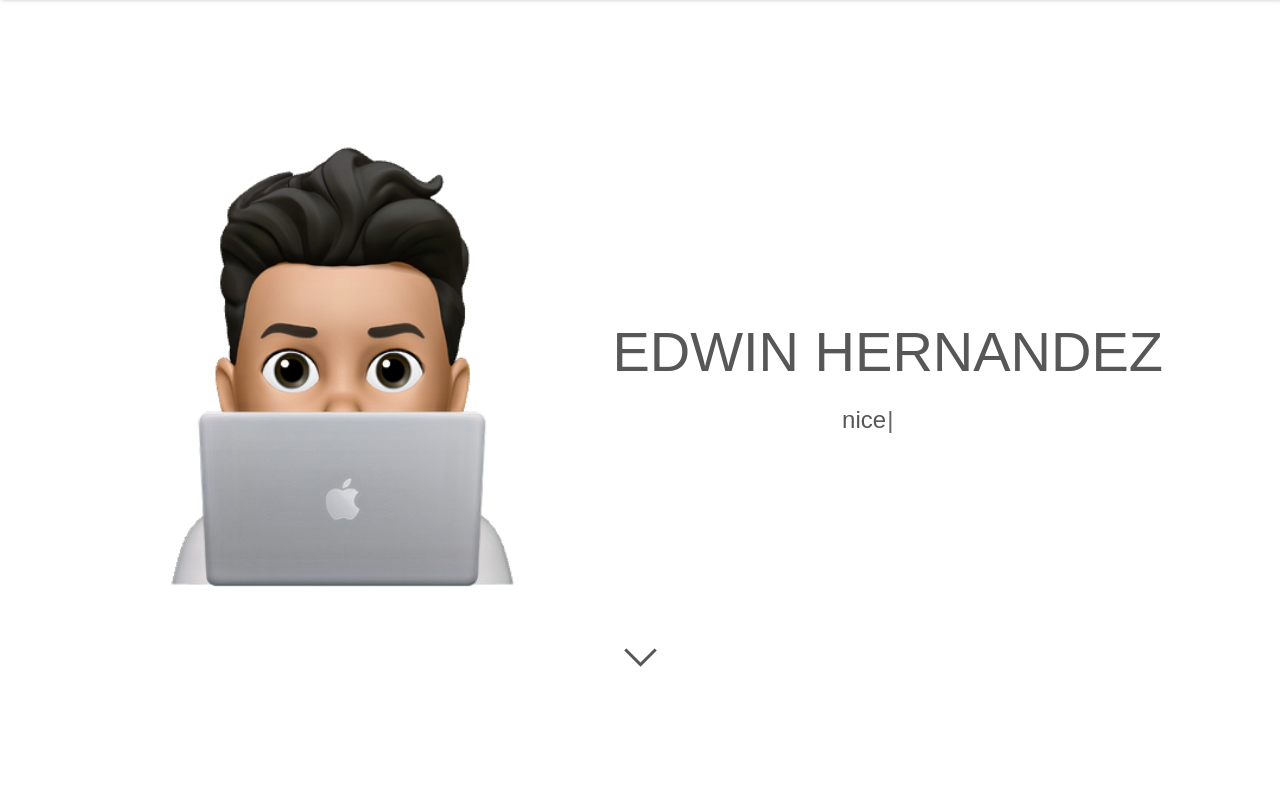
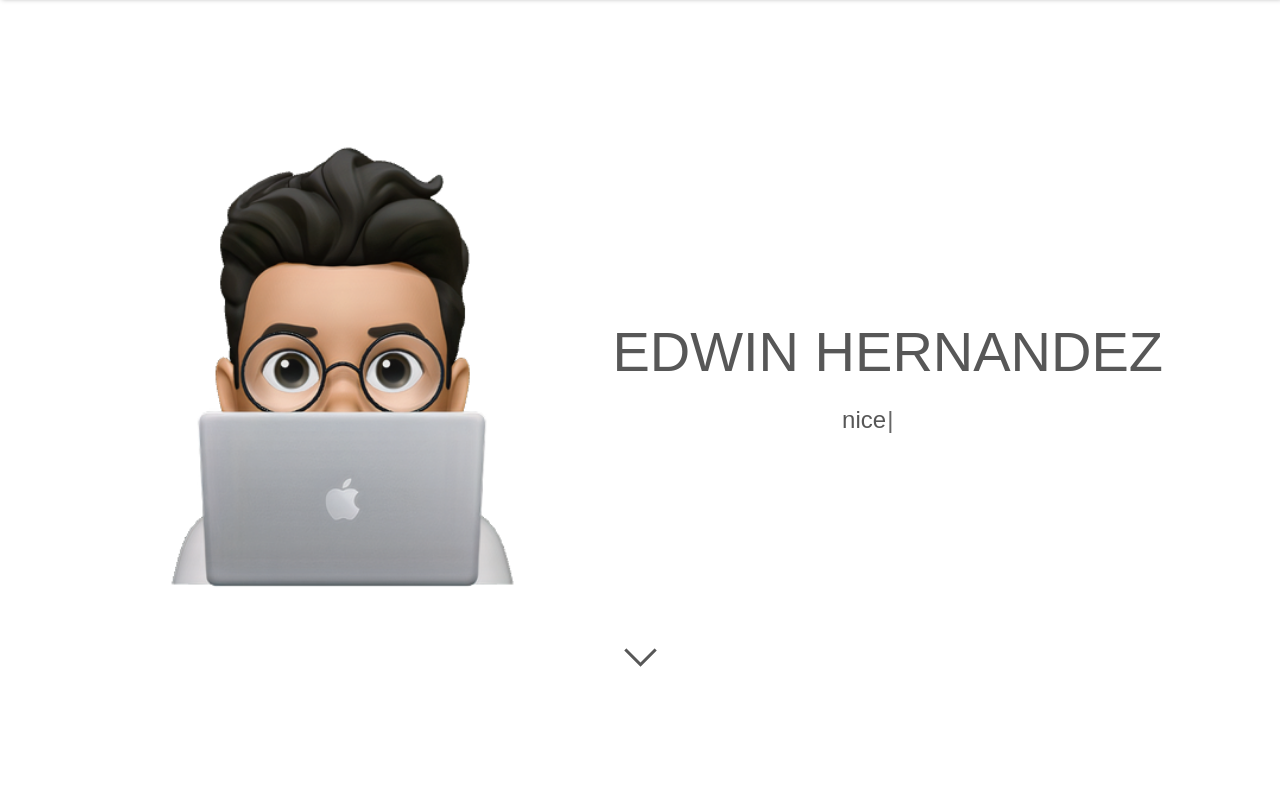
Before and after one commit to edwinhern/edwinhern, a plain HTML site: page index.html in a window 1280 px wide. Shown: the top 800 px of the page. Drawn offline with nearby package versions, Linux system fonts and the light colour scheme; a web font is replaced by a local one.

Commit message:
Update index.html

```diff
--- a/index.html
+++ b/index.html
@@ -39,7 +39,7 @@
 			<section id="home-section">
 				<div class="container row">
 					<div class="container row" id="landing-container">
-						<img src="staticfiles/images/Edwin2.png" id="profile-icon">
+						<img src="staticfiles/images/me2.png" id="profile-icon">
 						<div class="container column" id="landing-text">
 							<h1 class="title">EDWIN HERNANDEZ</h1>
 							<p id="app"></p>
```
